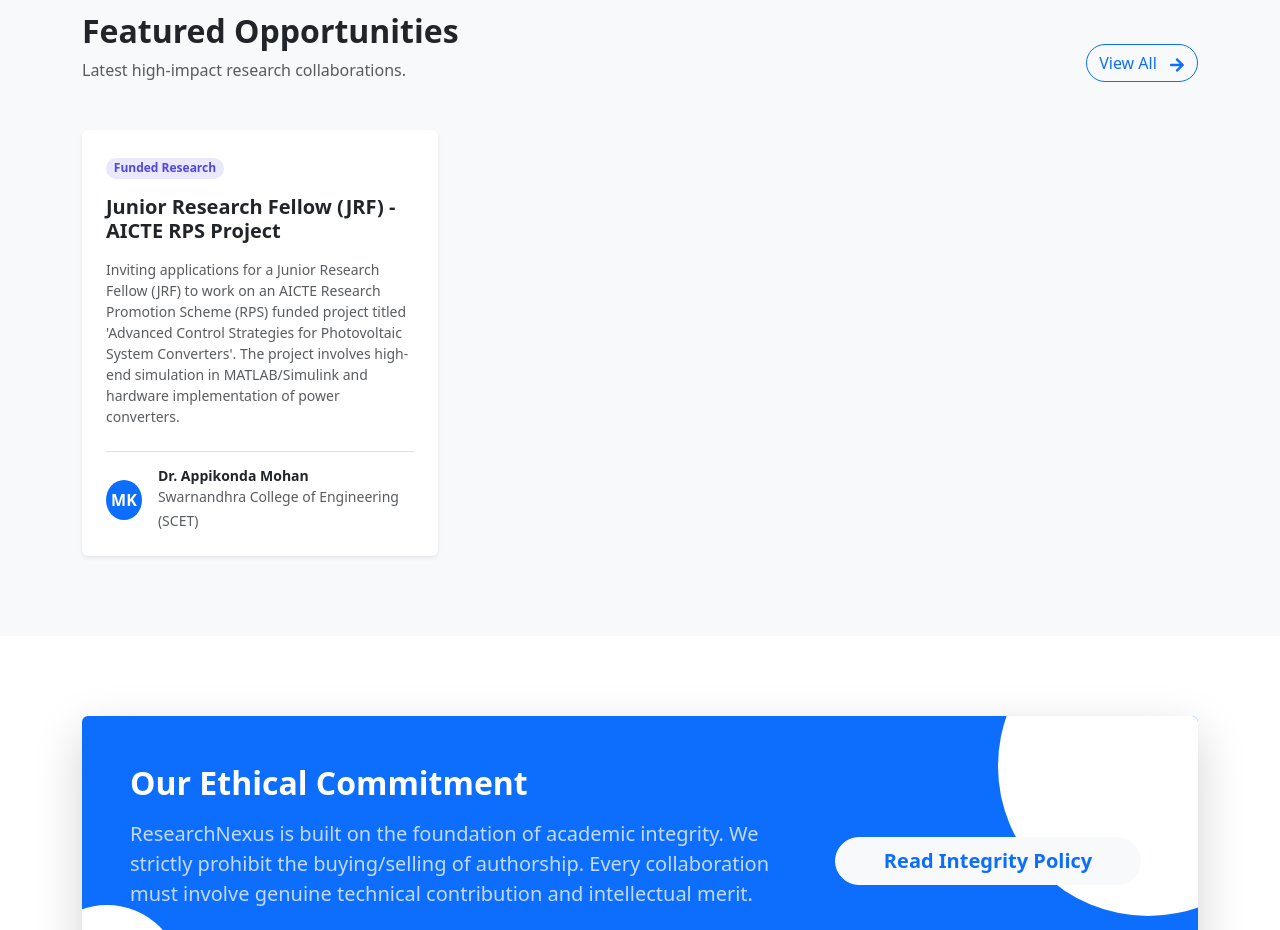
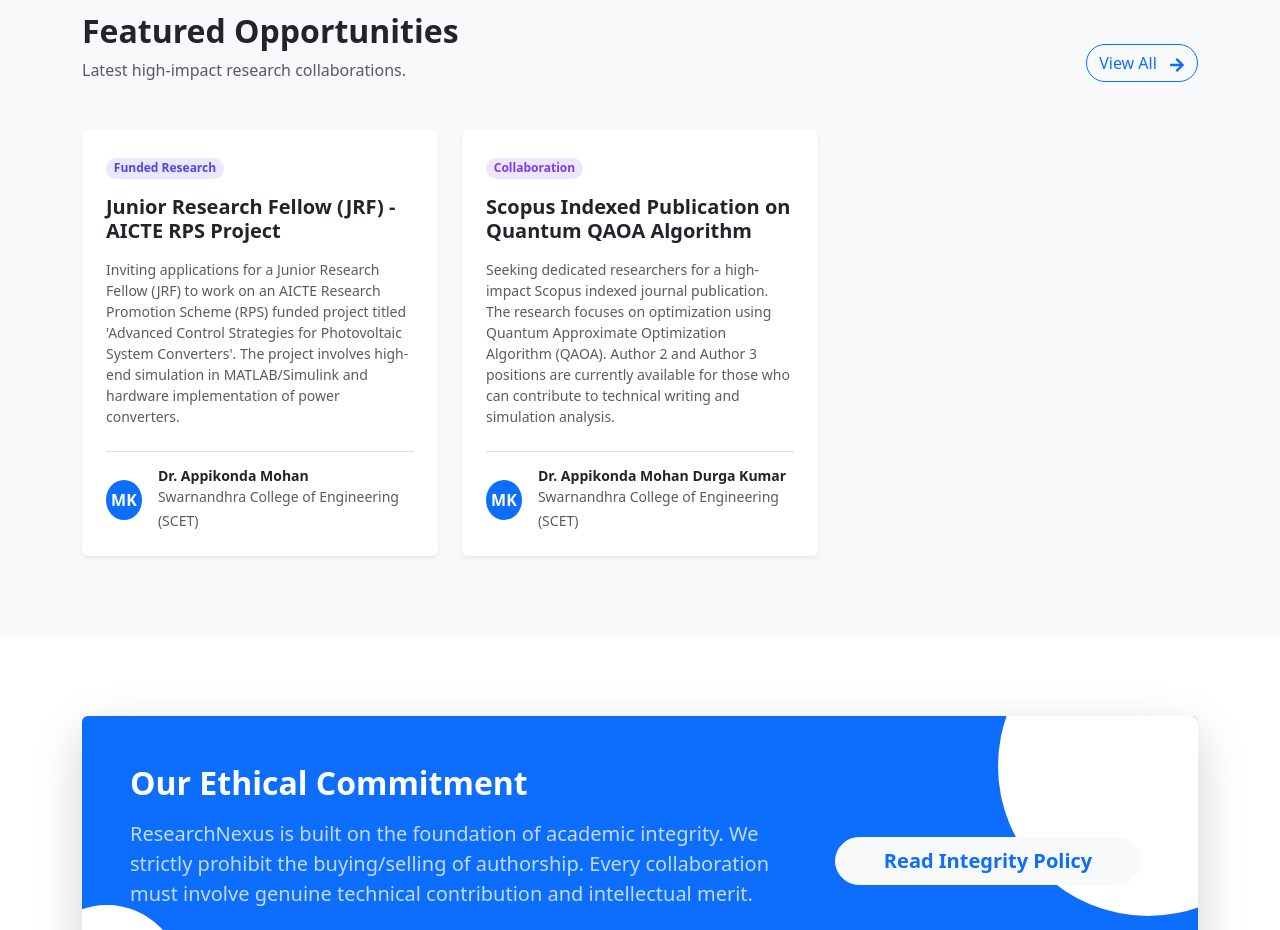
Before and after one commit to mohanappikonda/my-website, a React (Vite) app: page / in a window 1280 px wide. Shown: the part 1840-2770 px from the top of the page. Built offline with nearby package versions, Linux system fonts and the light colour scheme.

Commit message:
Added Quantum QAOA research opportunity

```diff
--- a/src/data/dummy.js
+++ b/src/data/dummy.js
@@ -16,6 +16,23 @@
     image: "/profile_pic.png",
     color: "#4f46e5",
     status: "Open",
+  },
+  {
+    id: 2,
+    title: "Scopus Indexed Publication on Quantum QAOA Algorithm",
+    type: "Collaboration",
+    domain: "Quantum Computing / Algorithms",
+    description: "Seeking dedicated researchers for a high-impact Scopus indexed journal publication. The research focuses on optimization using Quantum Approximate Optimization Algorithm (QAOA). Author 2 and Author 3 positions are currently available for those who can contribute to technical writing and simulation analysis.",
+    skills: ["Quantum Computing", "QAOA", "Qiskit/Python", "Technical Writing"],
+    funding: "Self-Funded / Collaborative",
+    target: "Scopus/Q1 Journal Publication",
+    timeline: "4-6 Months",
+    postedBy: "Dr. Appikonda Mohan Durga Kumar",
+    institution: "Swarnandhra College of Engineering (SCET)",
+    avatar: "MK",
+    image: "/profile_pic.png",
+    color: "#7c3aed",
+    status: "Author 2 & 3 Open",
   },
 ];
 
```
